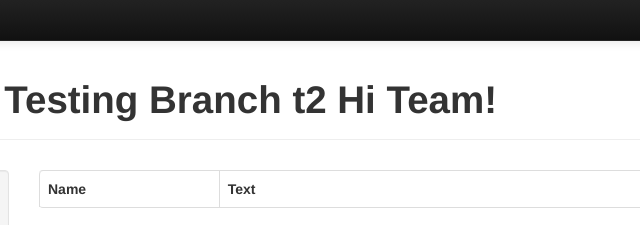
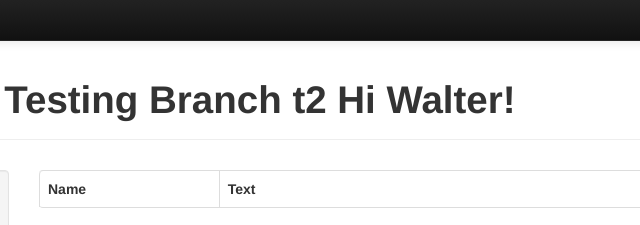
Before and after one commit to pbhatt17/nodetest, a website: page client/index.html in a window 1280 px wide. Shown: the top 225 px of the page, 316-956 px from the left. Drawn offline with nearby package versions, Linux system fonts and the light colour scheme; no server answers.

Commit message:
Update index.html

```diff
--- a/client/index.html
+++ b/client/index.html
@@ -55,7 +55,7 @@
         </div>
       </div>
       <div class="page-header">
-        <h1>Chat Example Testing Branch t2 Hi Team!</h1>
+        <h1>Chat Example Testing Branch t2 Hi Walter!</h1>
       </div>
       <div class="row">
         <div class="span3">
```
